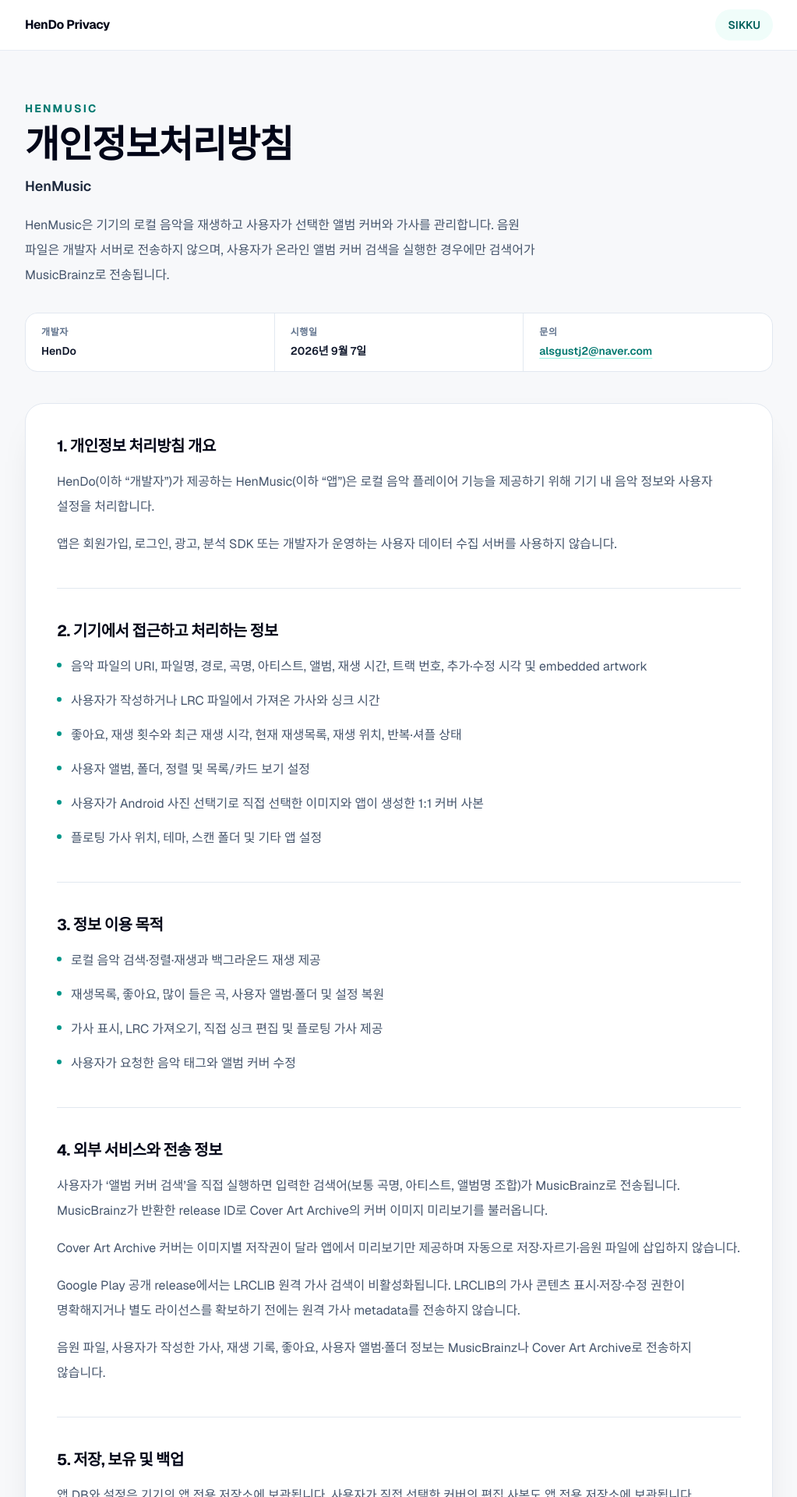
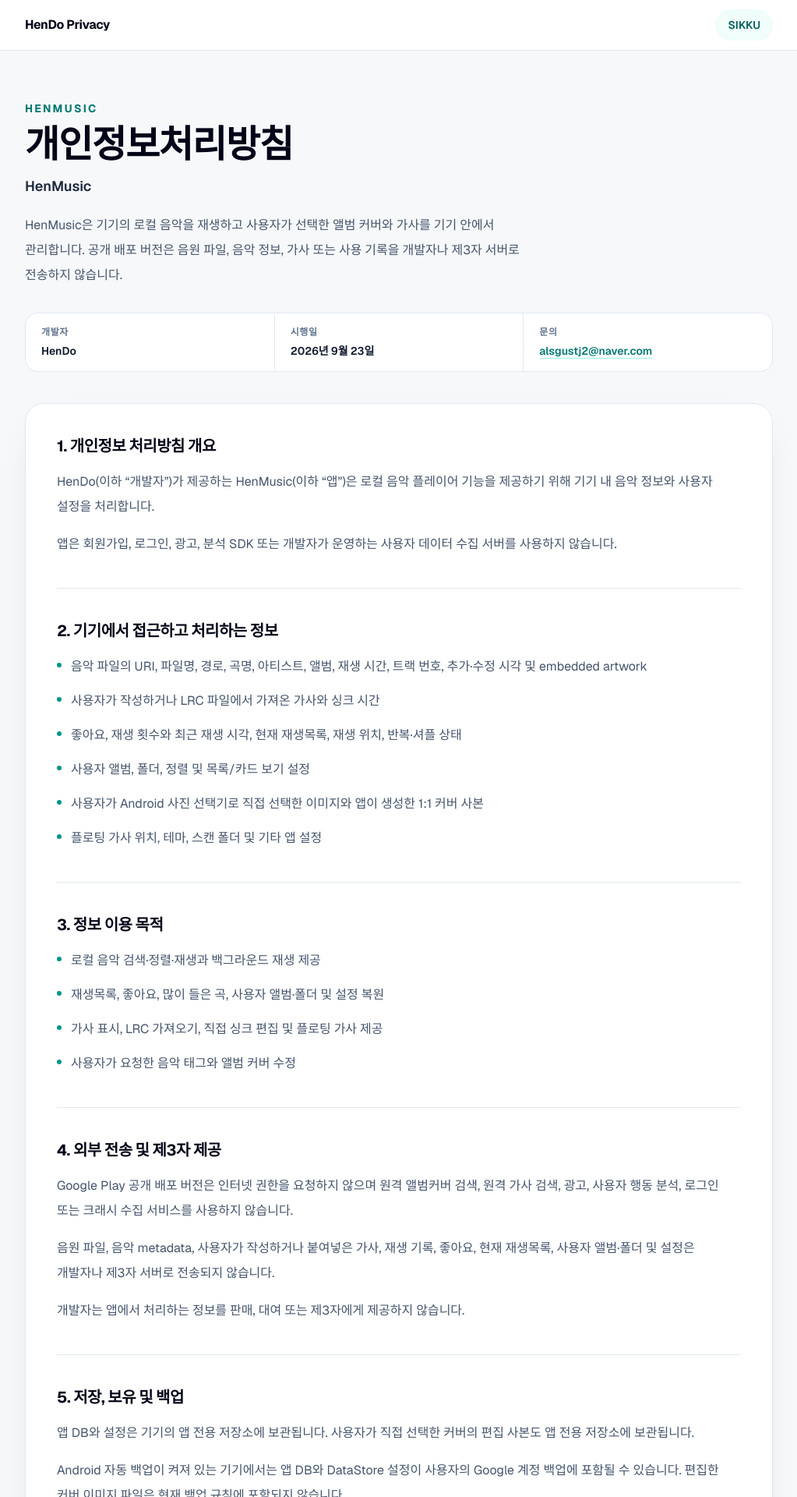
Before and after one commit to hyeonseo1109/privacy, a Next.js app: page /henmusic in a window 1280 px wide. Shown: the top 1920 px of the page at 78% size, without its empty margins (128-1151 px from the left). Built offline with nearby package versions, Linux system fonts and the light colour scheme.

Commit message:
docs: align HenMusic privacy policy with offline release

```diff
--- a/src/data/henmusic-policy.ts
+++ b/src/data/henmusic-policy.ts
@@ -6,9 +6,9 @@
   navLabel: "HenMusic",
   developer: "HenDo",
   contactEmail: "alsgustj2@naver.com",
-  effectiveDate: "2026년 9월 7일",
+  effectiveDate: "2026년 9월 23일",
   summary:
-    "HenMusic은 기기의 로컬 음악을 재생하고 사용자가 선택한 앨범 커버와 가사를 관리합니다. 음원 파일은 개발자 서버로 전송하지 않으며, 사용자가 온라인 앨범 커버 검색을 실행한 경우에만 검색어가 MusicBrainz로 전송됩니다.",
+    "HenMusic은 기기의 로컬 음악을 재생하고 사용자가 선택한 앨범 커버와 가사를 기기 안에서 관리합니다. 공개 배포 버전은 음원 파일, 음악 정보, 가사 또는 사용 기록을 개발자나 제3자 서버로 전송하지 않습니다.",
   sections: [
     {
       id: "overview",
@@ -42,12 +42,11 @@
     },
     {
       id: "network",
-      title: "4. 외부 서비스와 전송 정보",
+      title: "4. 외부 전송 및 제3자 제공",
       paragraphs: [
-        "사용자가 ‘앨범 커버 검색’을 직접 실행하면 입력한 검색어(보통 곡명, 아티스트, 앨범명 조합)가 MusicBrainz로 전송됩니다. MusicBrainz가 반환한 release ID로 Cover Art Archive의 커버 이미지 미리보기를 불러옵니다.",
-        "Cover Art Archive 커버는 이미지별 저작권이 달라 앱에서 미리보기만 제공하며 자동으로 저장·자르기·음원 파일에 삽입하지 않습니다.",
-        "Google Play 공개 release에서는 LRCLIB 원격 가사 검색이 비활성화됩니다. LRCLIB의 가사 콘텐츠 표시·저장·수정 권한이 명확해지거나 별도 라이선스를 확보하기 전에는 원격 가사 metadata를 전송하지 않습니다.",
-        "음원 파일, 사용자가 작성한 가사, 재생 기록, 좋아요, 사용자 앨범·폴더 정보는 MusicBrainz나 Cover Art Archive로 전송하지 않습니다.",
+        "Google Play 공개 배포 버전은 인터넷 권한을 요청하지 않으며 원격 앨범커버 검색, 원격 가사 검색, 광고, 사용자 행동 분석, 로그인 또는 크래시 수집 서비스를 사용하지 않습니다.",
+        "음원 파일, 음악 metadata, 사용자가 작성하거나 붙여넣은 가사, 재생 기록, 좋아요, 현재 재생목록, 사용자 앨범·폴더 및 설정은 개발자나 제3자 서버로 전송되지 않습니다.",
+        "개발자는 앱에서 처리하는 정보를 판매, 대여 또는 제3자에게 제공하지 않습니다.",
       ],
     },
     {
@@ -66,7 +65,6 @@
         "알림: 백그라운드 재생 제어와 재생 상태를 표시합니다.",
         "포그라운드 미디어 재생: 화면이 꺼지거나 다른 앱을 사용할 때도 음악을 재생합니다.",
         "다른 앱 위에 표시: 사용자가 플로팅 가사를 켠 경우에만 가사 오버레이를 표시합니다.",
-        "인터넷: 사용자가 실행한 MusicBrainz/Cover Art Archive 커버 검색과 미리보기에 사용합니다.",
         "사진 선택: Android 시스템 사진 선택기에서 사용자가 직접 고른 이미지만 접근하며 전체 사진 권한을 요청하지 않습니다.",
       ],
     },
@@ -75,6 +73,7 @@
       title: "7. 음원 파일 변경",
       paragraphs: [
         "곡 정보 또는 앨범 커버 변경은 사용자가 명시적으로 저장을 선택하고 Android의 MediaStore 쓰기 승인을 완료한 경우에만 수행됩니다. 앱은 승인된 MP3/M4A/FLAC 파일의 metadata를 수정할 수 있습니다.",
+        "앨범 커버는 사용자가 시스템 사진 선택기에서 직접 선택할 수 있고, 가사는 직접 입력하거나 클립보드에서 붙여넣거나 LRC 파일로 가져올 수 있습니다.",
       ],
     },
     {
```
